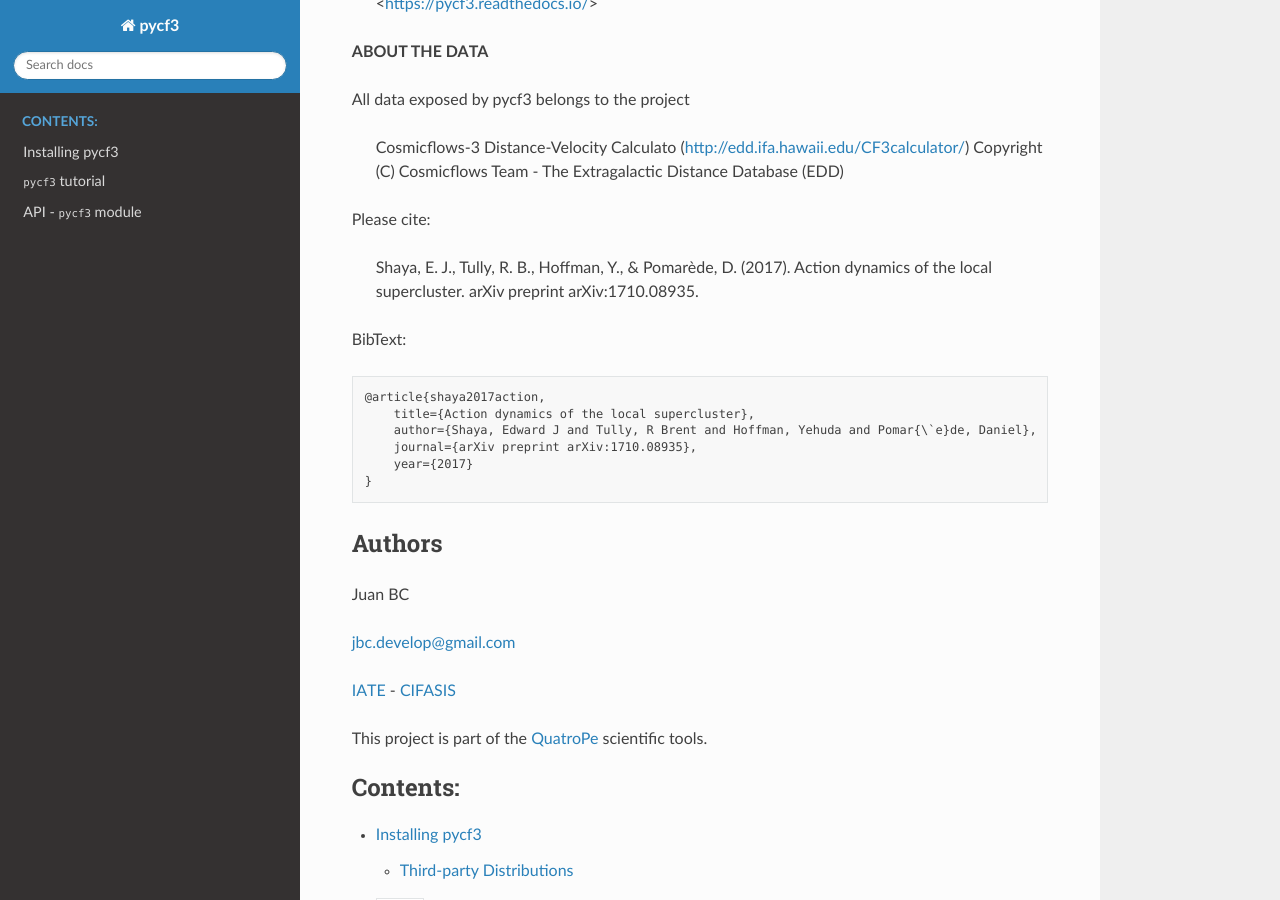
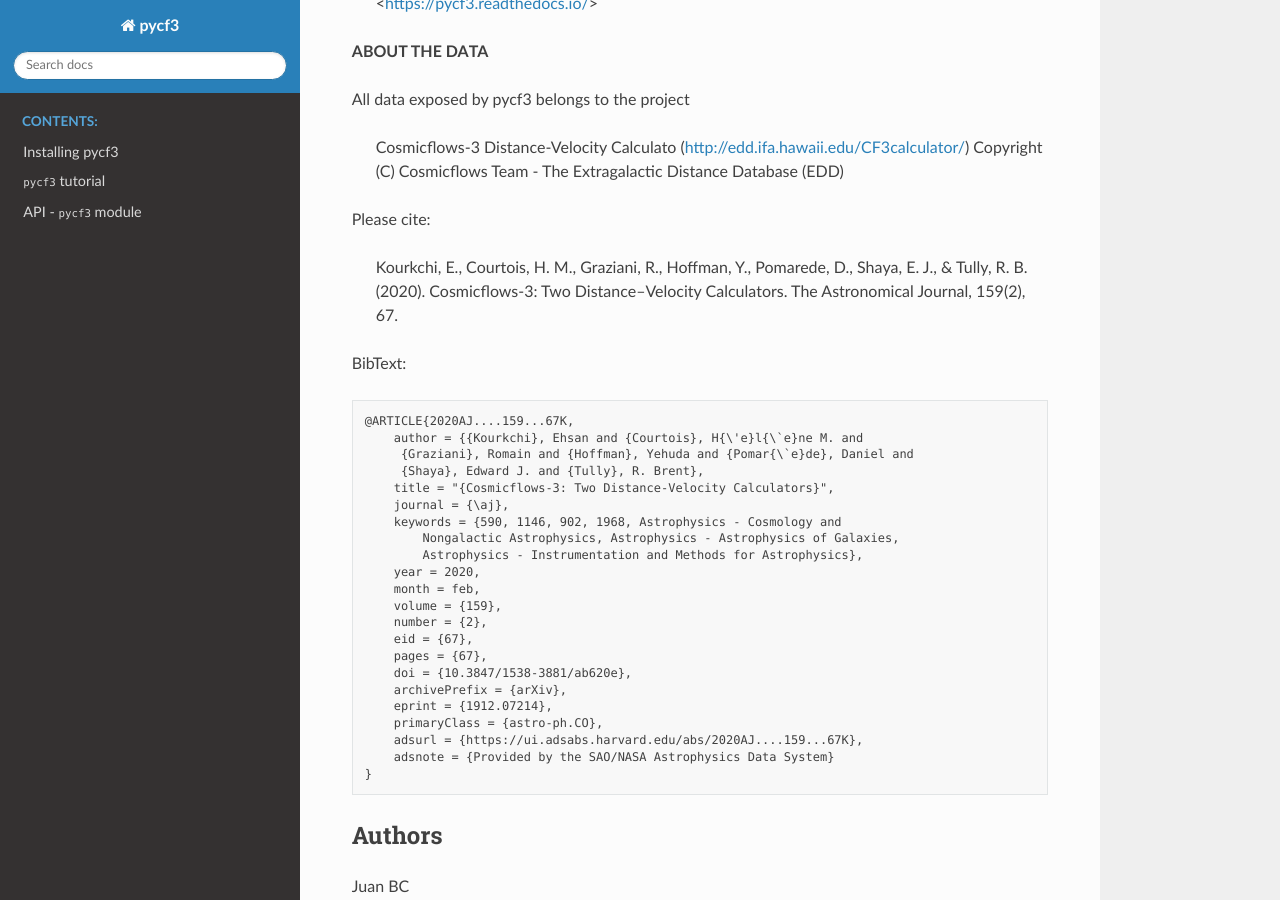
Before and after one commit to quatrope/pycf3, a Sphinx documentation site: the page built from docs/source/index.rst, in a window 1280 px wide and 900 px high, scrolled down 977 px. Built offline with Sphinx 7.4.7 and the Read the Docs theme 2.0.0, drawn with Linux system fonts in a browser that asks for light colours.

Commit message:
citation fix

```diff
--- a/docs/source/index.rst
+++ b/docs/source/index.rst
@@ -71,16 +71,33 @@ All data exposed by pycf3 belongs to the project
 
 Please cite:
 
-    Shaya, E. J., Tully, R. B., Hoffman, Y., & Pomarède, D. (2017). Action dynamics
-    of the local supercluster. arXiv preprint arXiv:1710.08935.
+    Kourkchi, E., Courtois, H. M., Graziani, R., Hoffman, Y., Pomarede, D.,
+    Shaya, E. J., & Tully, R. B. (2020). Cosmicflows-3: Two Distance–Velocity
+    Calculators. The Astronomical Journal, 159(2), 67.
 
 BibText::
 
-    @article{shaya2017action,
-        title={Action dynamics of the local supercluster},
-        author={Shaya, Edward J and Tully, R Brent and Hoffman, Yehuda and Pomar{\`e}de, Daniel},
-        journal={arXiv preprint arXiv:1710.08935},
-        year={2017}
+    @ARTICLE{2020AJ....159...67K,
+        author = {{Kourkchi}, Ehsan and {Courtois}, H{\'e}l{\`e}ne M. and
+         {Graziani}, Romain and {Hoffman}, Yehuda and {Pomar{\`e}de}, Daniel and
+         {Shaya}, Edward J. and {Tully}, R. Brent},
+        title = "{Cosmicflows-3: Two Distance-Velocity Calculators}",
+        journal = {\aj},
+        keywords = {590, 1146, 902, 1968, Astrophysics - Cosmology and
+            Nongalactic Astrophysics, Astrophysics - Astrophysics of Galaxies,
+            Astrophysics - Instrumentation and Methods for Astrophysics},
+        year = 2020,
+        month = feb,
+        volume = {159},
+        number = {2},
+        eid = {67},
+        pages = {67},
+        doi = {10.3847/1538-3881/ab620e},
+        archivePrefix = {arXiv},
+        eprint = {1912.07214},
+        primaryClass = {astro-ph.CO},
+        adsurl = {https://ui.adsabs.harvard.edu/abs/2020AJ....159...67K},
+        adsnote = {Provided by the SAO/NASA Astrophysics Data System}
     }
 
 
```
Also changed, not shown: README.rst (+24 -7 lines).
